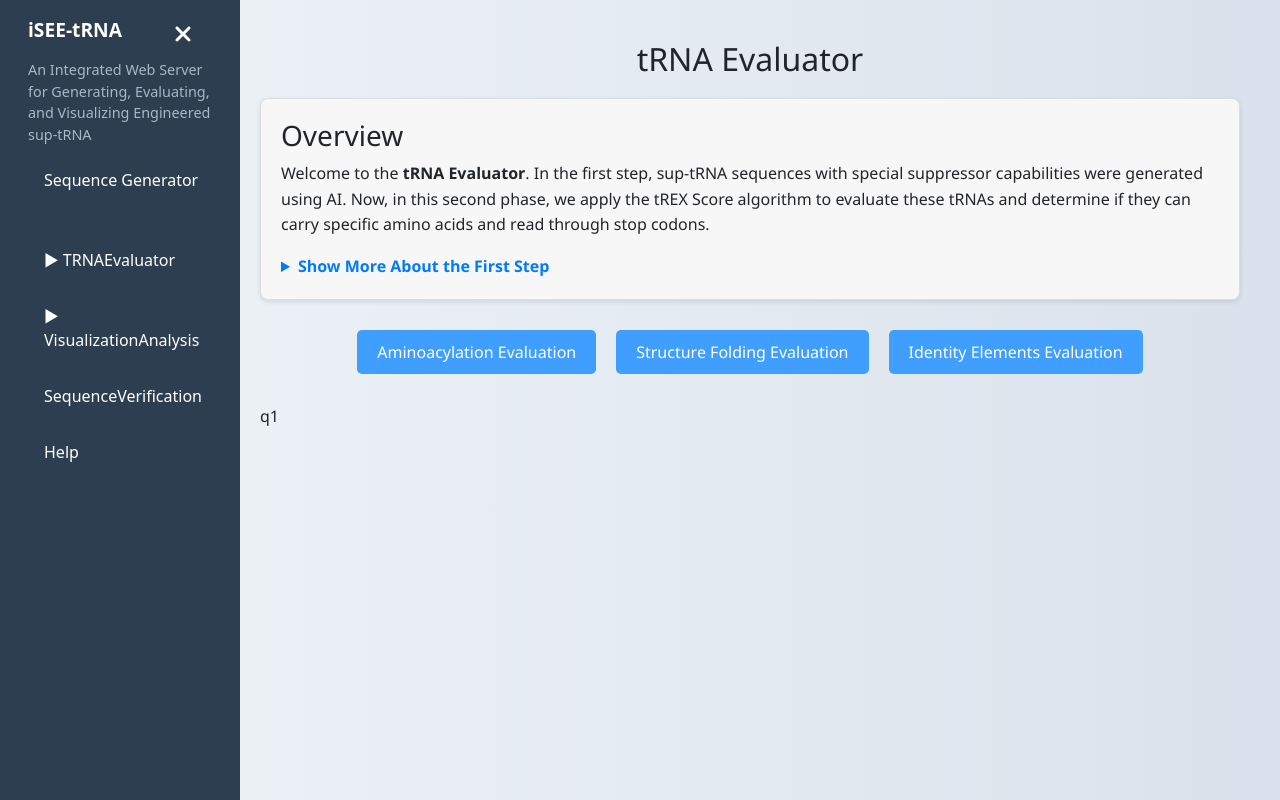
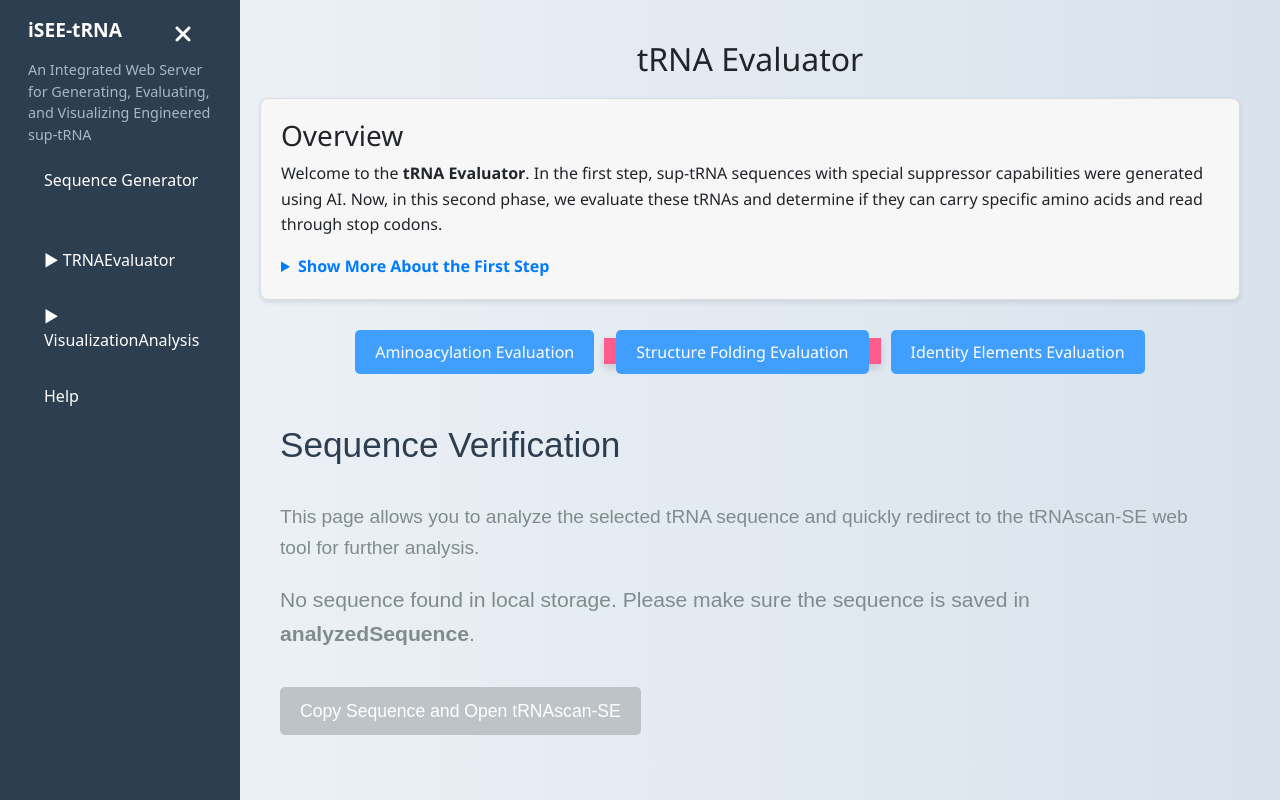
Before and after one commit to Lovelumine/AYumeRNA, a Vue app in the folder AYumeRNA-frontend/: page /trna-evaluator/structure-folding in a window 1280 px wide. Built offline with nearby package versions, Linux system fonts and the light colour scheme; what @shene/table would draw is missing.

Commit message:
修改细节

```diff
--- a/AYumeRNA-frontend/src/pages/TRNAEvaluator/AminoacylationEvaluation/AminoacylationEvaluation.vue
+++ b/AYumeRNA-frontend/src/pages/TRNAEvaluator/AminoacylationEvaluation/AminoacylationEvaluation.vue
@@ -26,9 +26,9 @@
         :data-source="dataSource"
         :max-height="500"
         :pagination="pagination"
-    @pagination-change="onPaginationChange">
+        @pagination-change="onPaginationChange"
+      >
         <template #bodyCell="{ column, record }">
-        <!-- 自定义列显示 -->
           <template v-if="column.key === 'basePairs'">
             <span>{{ (record.basePairs || []).slice(0, 3).join(', ') || 'Loading...' }}</span>
           </template>
@@ -38,9 +38,15 @@
           <template v-else-if="column.key === 'totalFreeEnergy'">
             <span class="total-energy">{{ calculateTotalEnergy(record.freeEnergy) }}</span>
           </template>
+          <template v-else-if="column.key === 'actions'">
+            <button class="action-btn" @click="handleAnalyzeSequence(record)">
+              Visualization
+            </button>
+          </template>
         </template>
       </s-table>
     </s-table-provider>
+
     <!-- 加载和错误提示 -->
     <div v-if="error" class="error">{{ error }}</div>
   </div>
@@ -48,30 +54,43 @@
 
 <script setup lang="ts">
 import { ref, onMounted } from 'vue'
+import { useRouter } from 'vue-router'
 import en from '@shene/table/dist/locale/en'
 import { columns, pagination, onPaginationChange, type SequenceData } from './tableConfig'
 import axios from 'axios'
-import { aminoAcids, calculateFreeEnergy} from './computedata';
-
-
+import { aminoAcids, calculateFreeEnergy } from './computedata'
 
 // 响应式变量
 const dataSource = ref<SequenceData[]>([])
 const loading = ref(false)
 const error = ref<string | null>(null)
 const selectedAminoAcid = ref<number>(aminoAcids[0].deltaG) // 默认选中第一个
+const router = useRouter()
 
-
-
-// 加载序列数据
+// 加载序列数据并缓存结果
 async function loadSequences() {
   const defaultSeqDataStr = localStorage.getItem('sequences')
+  const timestamp = localStorage.getItem('timestamp_sequences')
+  const cachedDataStr = localStorage.getItem('cached_sequences')
+  const cachedTimestamp = localStorage.getItem('cached_timestamp_sequences')
+
   if (!defaultSeqDataStr) {
     error.value = 'No sequences found in local storage.'
     return
   }
 
   const parsedSequences = JSON.parse(defaultSeqDataStr) as { sequence: string }[]
+
+  // 如果缓存有效，加载缓存数据
+  if (cachedDataStr && timestamp === cachedTimestamp) {
+    console.log('[INFO] Using cached sequence data.')
+    dataSource.value = JSON.parse(cachedDataStr)
+    return
+  }
+
+  console.log('[INFO] Cache invalid, recalculating sequence data.')
+
+  // 更新数据
   dataSource.value = parsedSequences.map((seq, index) => ({
     key: index.toString(),
     sequence: seq.sequence,
@@ -82,6 +101,7 @@ async function loadSequences() {
   }))
 
   loading.value = true
+  try {
     for (const seq of dataSource.value) {
       try {
         const response = await axios.post('/charge', { sequence: seq.sequence })
@@ -98,7 +118,25 @@ async function loadSequences() {
         seq.tstemSequence = 'Error'
       }
     }
+
+    // 缓存计算结果和时间戳
+    localStorage.setItem('cached_sequences', JSON.stringify(dataSource.value))
+    localStorage.setItem('cached_timestamp_sequences', timestamp || '')
+    console.log('[INFO] Sequence data cached successfully.')
+  } catch (e) {
+    console.error('[ERROR] Failed to calculate sequence data:', e)
+    error.value = 'Failed to calculate sequence data.'
+  } finally {
     loading.value = false
+  }
+}
+
+// 存储序列并跳转到 /visualization
+function handleAnalyzeSequence(record: SequenceData) {
+  localStorage.setItem('analyzedSequence', JSON.stringify(record))
+  router.push('/visualization').then(() => {
+    console.log('Navigated to /visualization')
+  })
 }
 
 // 计算 Total Free Energy
@@ -154,4 +192,17 @@ onMounted(() => {
   text-align: center;
   margin-top: 20px;
 }
+
+.action-btn {
+  padding: 4px 8px;
+  color: #fff;
+  background-color: #409eff;
+  border: none;
+  border-radius: 4px;
+  cursor: pointer;
+}
+
+.action-btn:hover {
+  background-color: #66b1ff;
+}
 </style>
--- a/AYumeRNA-frontend/src/pages/TRNAEvaluator/AminoacylationEvaluation/tableConfig.ts
+++ b/AYumeRNA-frontend/src/pages/TRNAEvaluator/AminoacylationEvaluation/tableConfig.ts
@@ -8,7 +8,8 @@ export const columns: STableColumnsType<SequenceData> = [
   { title: 'T-stem Position', dataIndex: 'tstemPosition', key: 'tstemPosition', width: 80, ellipsis: true },
   { title: 'Base Pairs', key: 'basePairs', width: 80, ellipsis: true },
   { title: 'Free Energy (kcal/mol)', key: 'freeEnergy', width: 150, ellipsis: true },
-  { title: 'Total Free Energy (kcal/mol)', key: 'totalFreeEnergy', width: 150, ellipsis: true }
+  { title: 'Total Free Energy (kcal/mol)', key: 'totalFreeEnergy', width: 150, ellipsis: true },
+  { title: 'Actions', key: 'actions', width: 100 }
 ]
 
 // 类型定义
@@ -23,12 +24,12 @@ export interface SequenceData {
 
 // 分页配置
 export const pagination: STablePaginationConfig = {
-  defaultCurrent: 1, // 默认当前页
-  defaultPageSize: 5, // 默认每页显示5条
-  showQuickJumper: true, // 显示快速跳转输入框
-  showSizeChanger: true, // 允许改变每页条数
-  showTotal: total => `Total ${total} items`, // 显示总条数信息
-  pageSizeOptions: ['5', '10', '20', '50'] // 每页可选条数
+  defaultCurrent: 1,
+  defaultPageSize: 5,
+  showQuickJumper: true,
+  showSizeChanger: true,
+  showTotal: total => `Total ${total} items`,
+  pageSizeOptions: ['5', '10', '20', '50']
 }
 
 // 分页事件
--- a/AYumeRNA-frontend/src/pages/TRNAEvaluator/IdentityElementsEvaluation/IdentityElementsEvaluation.vue
+++ b/AYumeRNA-frontend/src/pages/TRNAEvaluator/IdentityElementsEvaluation/IdentityElementsEvaluation.vue
@@ -3,18 +3,23 @@
   <div class="site--main">
     <div class="info-box">
   <h3>Evaluating tRNA Identity Elements with tREX Score</h3>
+
+
   <p>
-    Identity elements are critical sequence and structural features in tRNAs that determine their recognition by aminoacyl-tRNA synthetases (aaRSs) and their ability to carry specific amino acids. Proper identification of these elements is essential to evaluate whether a generated sup-tRNA sequence can function correctly in translation, including the suppression of stop codons.
+    To assess the identity elements of generated sup-tRNA sequences, we use the <strong>tREX Score</strong> algorithm. This scoring method compares candidate tRNAs against consensus templates derived from validated reference tRNA datasets to identify conserved positions critical for amino acid binding and identity recognition.
   </p>
 
   <p>
-    To assess the identity elements of generated sup-tRNA sequences, we use the <strong>tREX Score</strong> algorithm. This scoring method compares candidate tRNAs against consensus templates derived from validated reference tRNA datasets to identify conserved positions critical for amino acid binding and identity recognition.
+    A <strong>positive tREX Score</strong> indicates that the generated tRNA likely possesses the correct identity elements to carry a specific amino acid and function as a suppressor tRNA (sup-tRNA). These tRNAs are capable of decoding stop codons and participating in protein synthesis with the desired amino acid specificity.
   </p>
 
   <details class="details-box">
     <summary class="details-summary">
       Show More About the Evaluation Process
     </summary>
+    <p>
+    Identity elements are critical sequence and structural features in tRNAs that determine their recognition by aminoacyl-tRNA synthetases (aaRSs) and their ability to carry specific amino acids. Proper identification of these elements is essential to evaluate whether a generated sup-tRNA sequence can function correctly in translation, including the suppression of stop codons.
+  </p>
 
     <p>The reference datasets for scoring identity elements are as follows:</p>
     <ul>
@@ -125,17 +130,15 @@
     />
   </details>
 
-  <p>
-    A <strong>positive tREX Score</strong> indicates that the generated tRNA likely possesses the correct identity elements to carry a specific amino acid and function as a suppressor tRNA (sup-tRNA). These tRNAs are capable of decoding stop codons and participating in protein synthesis with the desired amino acid specificity.
-  </p>
+
 </div>
 
 <div class="parameters-container">
       <h3>Generation Parameters</h3>
-      <p><strong>Anticodon:</strong> {{ aminoAcid }}</p>
+      <p><strong>Codon:</strong> {{ aminoAcid }}</p>
       <p><strong>Domain:</strong> {{ domain }}</p>
 
-      <label for="reverse-codon">Select Reverse Codon:</label>
+      <label for="reverse-codon">Select Amino Acid:</label>
       <select
         id="reverse-codon"
         v-model="selectedReverseCodon"
--- a/AYumeRNA-frontend/src/pages/TRNAEvaluator/StructureFoldingEvaluation/StructureFoldingEvaluation.vue
+++ b/AYumeRNA-frontend/src/pages/TRNAEvaluator/StructureFoldingEvaluation/StructureFoldingEvaluation.vue
@@ -1,3 +1,116 @@
 <template>
-  q1
+  <div class="sequence-verification-page">
+    <h2>Sequence Verification</h2>
+    <p>
+      This page allows you to analyze the selected tRNA sequence and quickly redirect to the tRNAscan-SE web tool for further analysis.
+    </p>
+
+    <div v-if="userSequence" class="sequence-info">
+      <h3>Selected tRNA Sequence for Validation</h3>
+      <pre>{{ userSequence }}</pre>
+    </div>
+
+    <div v-else class="error-message">
+      <p>No sequence found in local storage. Please make sure the sequence is saved in <strong>analyzedSequence</strong>.</p>
+    </div>
+
+    <button @click="copyAndRedirect" :disabled="!userSequence">
+      Copy Sequence and Open tRNAscan-SE
+    </button>
+  </div>
 </template>
+
+<script setup lang="ts">
+import { ref, onMounted } from 'vue';
+
+// 从本地存储读取序列
+const userSequence = ref<string | null>(null);
+
+// 页面加载时读取 localStorage 中的 analyzedSequence
+onMounted(() => {
+  const storedData = localStorage.getItem('analyzedSequence');
+  if (storedData) {
+    try {
+      const parsed = JSON.parse(storedData);
+      userSequence.value = parsed.sequence || null;
+    } catch (error) {
+      console.error('Failed to parse analyzedSequence from local storage:', error);
+    }
+  }
+});
+
+// 点击按钮时复制序列并跳转
+const copyAndRedirect = () => {
+  if (userSequence.value) {
+    // 将序列复制到剪贴板
+    navigator.clipboard
+      .writeText(userSequence.value)
+      .then(() => {
+        // 打开 tRNAscan-SE 的网页
+        window.open('https://lowelab.ucsc.edu/tRNAscan-SE/index.html', '_blank');
+      })
+      .catch((error) => {
+        console.error('Failed to copy sequence to clipboard:', error);
+      });
+  }
+};
+</script>
+
+<style scoped>
+.sequence-verification-page {
+  padding: 20px;
+  font-family: Arial, sans-serif;
+}
+
+h2 {
+  font-size: 2.2em;
+  color: #2c3e50;
+  margin-bottom: 1em;
+}
+
+p {
+  font-size: 1.2em;
+  color: #7f8c8d;
+}
+
+.sequence-info {
+  background-color: #f9f9f9;
+  padding: 15px;
+  border-radius: 5px;
+  margin-bottom: 20px;
+}
+
+pre {
+  background-color: #f2f4f8;
+  padding: 10px;
+  border-radius: 5px;
+  white-space: pre-wrap;
+  word-wrap: break-word;
+}
+
+button {
+  padding: 10px 20px;
+  background-color: #3498db;
+  color: white;
+  border: none;
+  border-radius: 5px;
+  cursor: pointer;
+  font-size: 1.1em;
+  margin-top: 20px;
+}
+
+button:disabled {
+  background-color: #bdc3c7;
+  cursor: not-allowed;
+}
+
+button:hover:enabled {
+  background-color: #2980b9;
+}
+
+.error-message {
+  color: red;
+  font-size: 1.1em;
+  margin-top: 20px;
+}
+</style>
--- a/AYumeRNA-frontend/src/pages/TRNAEvaluator/TRNAEvaluator.vue
+++ b/AYumeRNA-frontend/src/pages/TRNAEvaluator/TRNAEvaluator.vue
@@ -4,7 +4,7 @@
     <div class="info-box">
       <h3>Overview</h3>
       <p>
-    Welcome to the <strong>tRNA Evaluator</strong>. In the first step, sup-tRNA sequences with special suppressor capabilities were generated using AI. Now, in this second phase, we apply the tREX Score algorithm to evaluate these tRNAs and determine if they can carry specific amino acids and read through stop codons.
+        Welcome to the <strong>tRNA Evaluator</strong>. In the first step, sup-tRNA sequences with special suppressor capabilities were generated using AI. Now, in this second phase, we evaluate these tRNAs and determine if they can carry specific amino acids and read through stop codons.
       </p>
 
       <details class="details-box">
@@ -19,14 +19,15 @@
         </div>
       </details>
     </div>
+
     <div class="buttons">
-      <router-link to="/trna-evaluator/aminoacylation">
+      <router-link to="/trna-evaluator/aminoacylation" active-class="active-btn">
         <button class="btn">Aminoacylation Evaluation</button>
       </router-link>
-      <router-link to="/trna-evaluator/structure-folding">
+      <router-link to="/trna-evaluator/structure-folding" active-class="active-btn">
         <button class="btn">Structure Folding Evaluation</button>
       </router-link>
-      <router-link to="/trna-evaluator/identity-elements">
+      <router-link to="/trna-evaluator/identity-elements" active-class="active-btn">
         <button class="btn">Identity Elements Evaluation</button>
       </router-link>
     </div>
@@ -75,10 +76,25 @@
   border: none;
   border-radius: 5px;
   cursor: pointer;
+  transition: all 0.3s ease;
 }
 
 .btn:hover {
   background-color: #66b1ff;
+  transform: scale(1.05);
+}
+
+.active-btn {
+  background-color: #ff5c8d;  /* 激活时背景色更鲜艳 */
+  color: white;
+  border: 2px solid #ff5c8d;  /* 激活时加上边框 */
+  font-weight: bold;
+  box-shadow: 0 4px 8px rgba(0, 0, 0, 0.15);  /* 激活时增加阴影 */
+}
+
+.active-btn:hover {
+  background-color: #ff4a75; /* 激活按钮的悬停状态 */
+  transform: scale(1.05);
 }
 
 .info-box {
--- a/AYumeRNA-frontend/src/router/index.ts
+++ b/AYumeRNA-frontend/src/router/index.ts
@@ -5,7 +5,7 @@ import CodonGenerator from '../pages/CondonGenerator/CondonGenerator.vue'
 import VisualizationAnalysis from '../pages/ResultAnalysis/VisualizationAnalysis.vue'
 import SecondaryStructure from '../pages/ResultAnalysis/SecondaryStructure/SecondaryStructure.vue'
 import TertiaryStructure from '../pages/ResultAnalysis/TertiaryStructure/TertiaryStructure.vue'
-import SequenceVerification from '../pages/SequenceVerification/SequenceVerification.vue'
+// import SequenceVerification from '../pages/SequenceVerification/SequenceVerification.vue'
 import TRNAEvaluator from '../pages/TRNAEvaluator/TRNAEvaluator.vue'
 import AminoacylationEvaluation from '../pages/TRNAEvaluator/AminoacylationEvaluation/AminoacylationEvaluation.vue'
 import StructureFoldingEvaluation from '../pages/TRNAEvaluator/StructureFoldingEvaluation/StructureFoldingEvaluation.vue'
@@ -57,15 +57,15 @@ const routes = [
       },
     ],
   },
-  {
-    path: '/sequence-verification',
-    name: 'SequenceVerification',
-    component: SequenceVerification,
-    meta: {
-      description:
-        'Compare generated tRNA sequences with natural tRNA sequences for verification using tRNAscan-SE tool.',
-    },
-  },
+  // {
+  //   path: '/sequence-verification',
+  //   name: 'SequenceVerification',
+  //   component: SequenceVerification,
+  //   meta: {
+  //     description:
+  //       'Compare generated tRNA sequences with natural tRNA sequences for verification using tRNAscan-SE tool.',
+  //   },
+  // },
 
   { path: '/help', name: 'Help', component: Home },
 ]
```
Also changed, not shown: 1 other file (tests, documents, lock files or other folders). Lines whose indentation alone changed are shown as unchanged.
